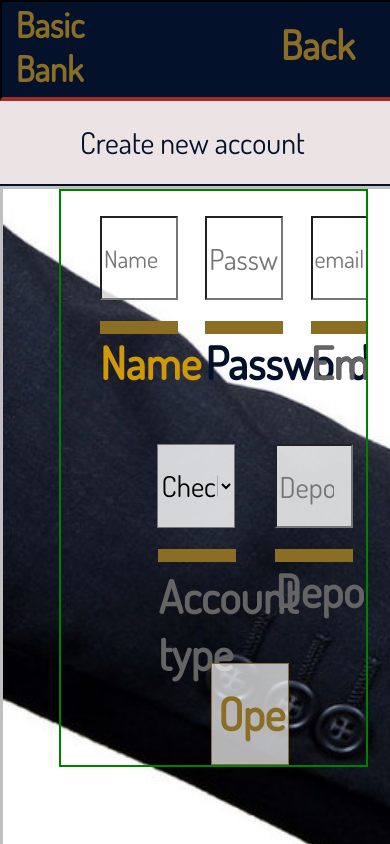
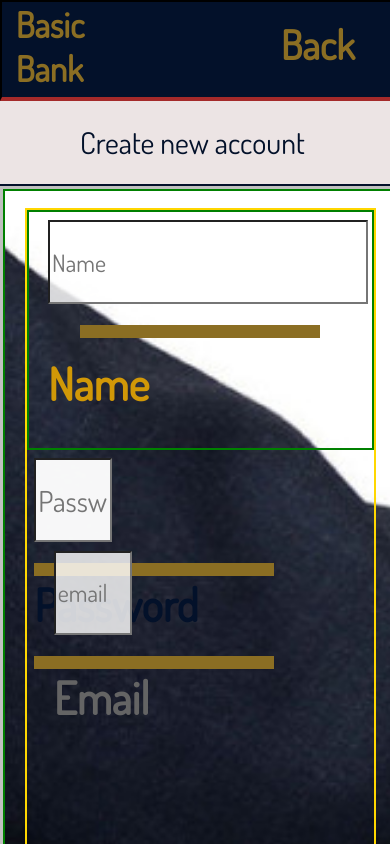
Before and after one commit to cyberstizz/basicbank, a React (Create React App) app: page /create in a window 390 px wide. Shown: the top 844 px of the page. Built offline with nearby package versions, Linux system fonts and the light colour scheme; a web font is replaced by a local one.

Commit message:
changed the account blocks to be flex direction column and centered the first name block

```diff
--- a/src/components/Create.css
+++ b/src/components/Create.css
@@ -6,11 +6,13 @@
 
 
 .fullAccountsPage{
-overflow: hidden;
-height: 62rem;
+    overflow: hidden;
+    height: 100rem;
 }
 
 .topHeader{
+
+
 }
 
 .infoSection{
@@ -29,21 +31,61 @@ height: 62rem;
 
 .createNewAccountForm{
     border: solid 2px green;
+    position: relative;
     display: flex;
-    flex-direction: row;
     flex-flow: row wrap;
-    width: 70%;
-    margin-left: 3.5rem;
+    overflow: auto;
+    height: 75%;
+    width: 100%;
     overflow: hidden;
 }
 
 .createUserSection{
+    border: solid 2px gold;
+    display: flex;
+    flex-direction: column;
+    height: 75%;
+}
+
+
+.firstNameBlock{
+display: flex;
+flex-direction: column;
+border: solid 2px green;
+height: 12em;
+width: 100%;
+}
+
+.firstname{
+    width: 20rem;
+
+}
+
+.decorativeLine{
+    width: 15rem;
+}
+
+
+.lastNameText{
+
+}
+
+.emailBlock{
 
 }
 
 
-.firstNameBlock{
+.email{
 
 }
 
+
+.emailText{
+
 }
+
+
+
+
+
+}
```
